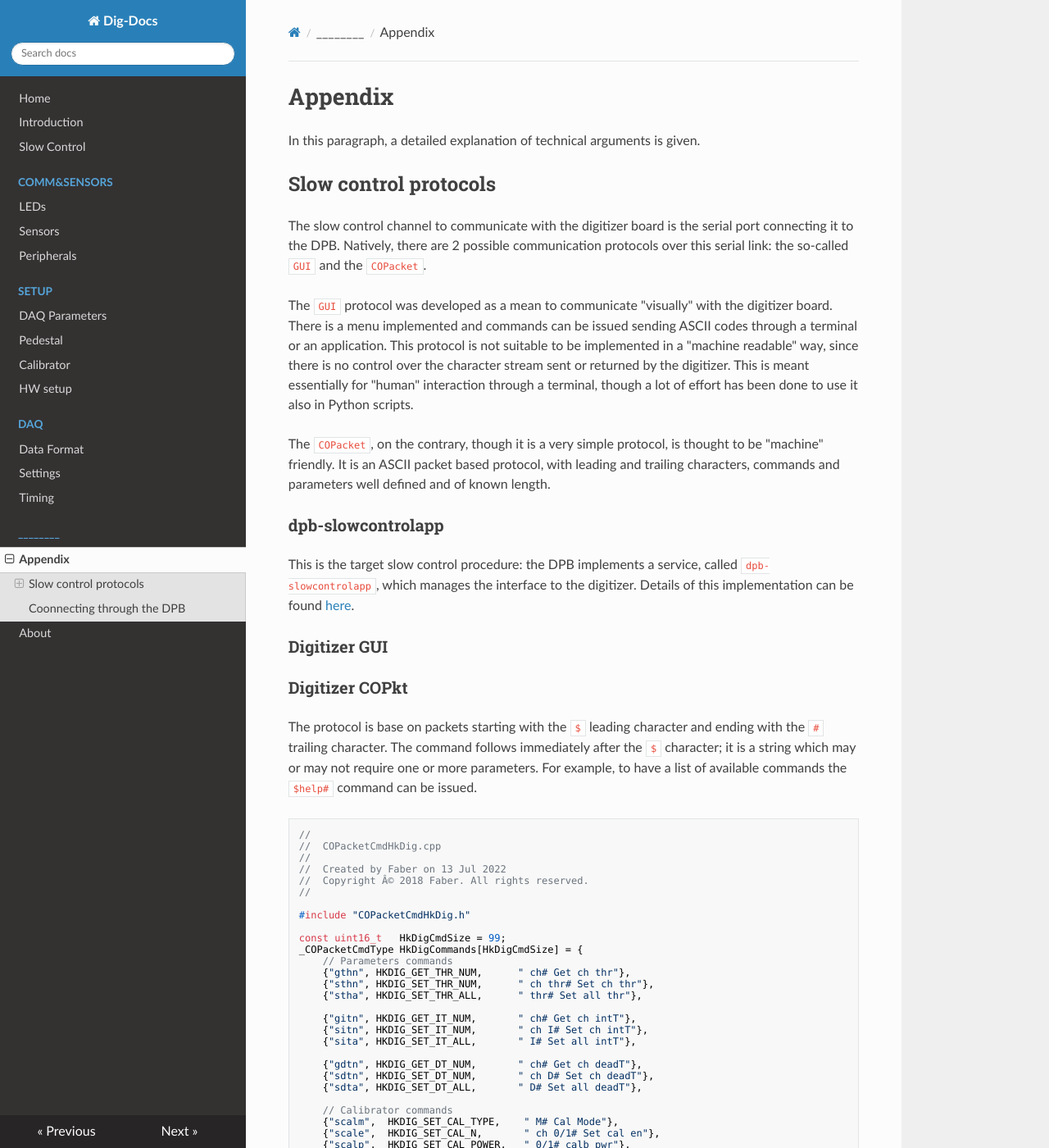
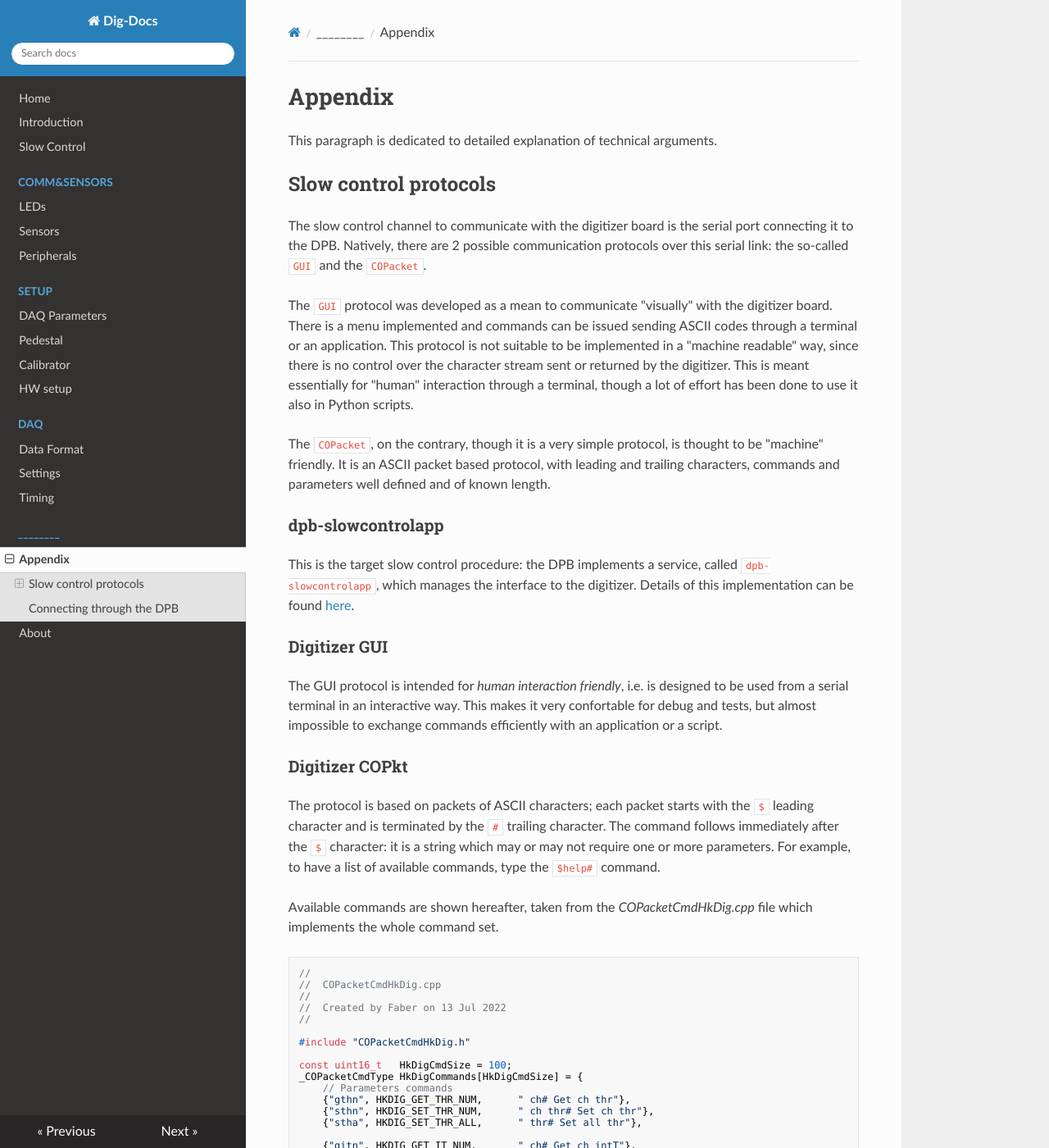
Before and after one commit to fabernet/DIGITIZER-docs, an MkDocs documentation site: the page built from docs/appendix.md, in a window 1280 px wide and 1400 px high. Shown: the whole window at 82% size. Built offline with MkDocs 1.6.1, drawn with Linux system fonts in a browser that asks for light colours; nearby versions of some CDN libraries; some of the changed text lies outside the part shown.

Commit message:
More updates on appendix file and peripheral paragraphs

````diff
--- a/docs/appendix.md
+++ b/docs/appendix.md
@@ -1,6 +1,6 @@
 # Appendix
 
-In this paragraph, a detailed explanation of technical arguments is given.
+This paragraph is dedicated to detailed explanation of technical arguments.
 
 ## Slow control protocols
 
@@ -16,22 +16,24 @@ This is the target slow control procedure: the DPB implements a service, called
 
 ### Digitizer GUI
 
+The GUI protocol is intended for _human interaction friendly_, i.e. is designed to be used from a serial terminal in an interactive way. This makes it very confortable for debug and tests, but almost impossible to exchange commands efficiently with an application or a script.
 
 ### Digitizer COPkt
 
-The protocol is base on packets starting with the `$` leading character and ending with the `#` trailing character. The command follows immediately after the `$` character; it is a string which may or may not require one or more parameters. For example, to have a list of available commands the `$help#` command can be issued.
+The protocol is based on packets of ASCII characters; each packet starts with the `$` leading character and is terminated by the `#` trailing character. The command follows immediately after the `$` character: it is a string which may or may not require one or more parameters. For example, to have a list of available commands, type the `$help#` command.
+
+Available commands are shown hereafter, taken from the _COPacketCmdHkDig.cpp_ file which implements the whole command set.
 
 ```
 //
 //  COPacketCmdHkDig.cpp
 //
 //  Created by Faber on 13 Jul 2022
-//  Copyright Â© 2018 Faber. All rights reserved.
 //
 
 #include "COPacketCmdHkDig.h"
 
-const uint16_t   HkDigCmdSize = 99;
+const uint16_t   HkDigCmdSize = 100;
 _COPacketCmdType HkDigCommands[HkDigCmdSize] = {
 	// Parameters commands
 	{"gthn", HKDIG_GET_THR_NUM,      " ch# Get ch thr"},
@@ -90,8 +92,8 @@ _COPacketCmdType HkDigCommands[HkDigCmdSize] = {
 	{"gpeds", HKDIG_GET_PED_STAGGER,  "# Get stagger (10.4ns)"},
 
 	// OD commands
-	{"sodsel", HKDIG_SET_OD_SEL_REG, " ch 0/1# Set od ch"},
-	{"godsel", HKDIG_GET_OD_SEL_REG, "# Get od sel"},
+	{"sodsel", HKDIG_SET_OD_SEL_REG, " ch 0/1# Set OD ch"},
+	{"godsel", HKDIG_GET_OD_SEL_REG, "# Get OD sel"},
 
 	{"ghwv", HKDIG_GET_HW_VER,       "# HW Ver"},
 	{"ggwv", HKDIG_GET_GW_VER,       "# GW Ver"},
@@ -164,8 +167,7 @@ _COPacketCmdList HkDigCmdList = {
     HkDigCommands
 };
 ```
-
-## Coonnecting through the DPB
+## Connecting through the DPB
 
 The Digitizer communicates through a serial port: when it is connected to the DPB, the communication can be routed by the DPB.
 
````
Also changed, not shown: other parts of docs/appendix.md (+7 -6 lines), README.md (+5 -0 lines), docs/about.md (+2 -0 lines), docs/index.md (+6 -1 lines), docs/onboard-peripherals.md (+5 -5 lines).
